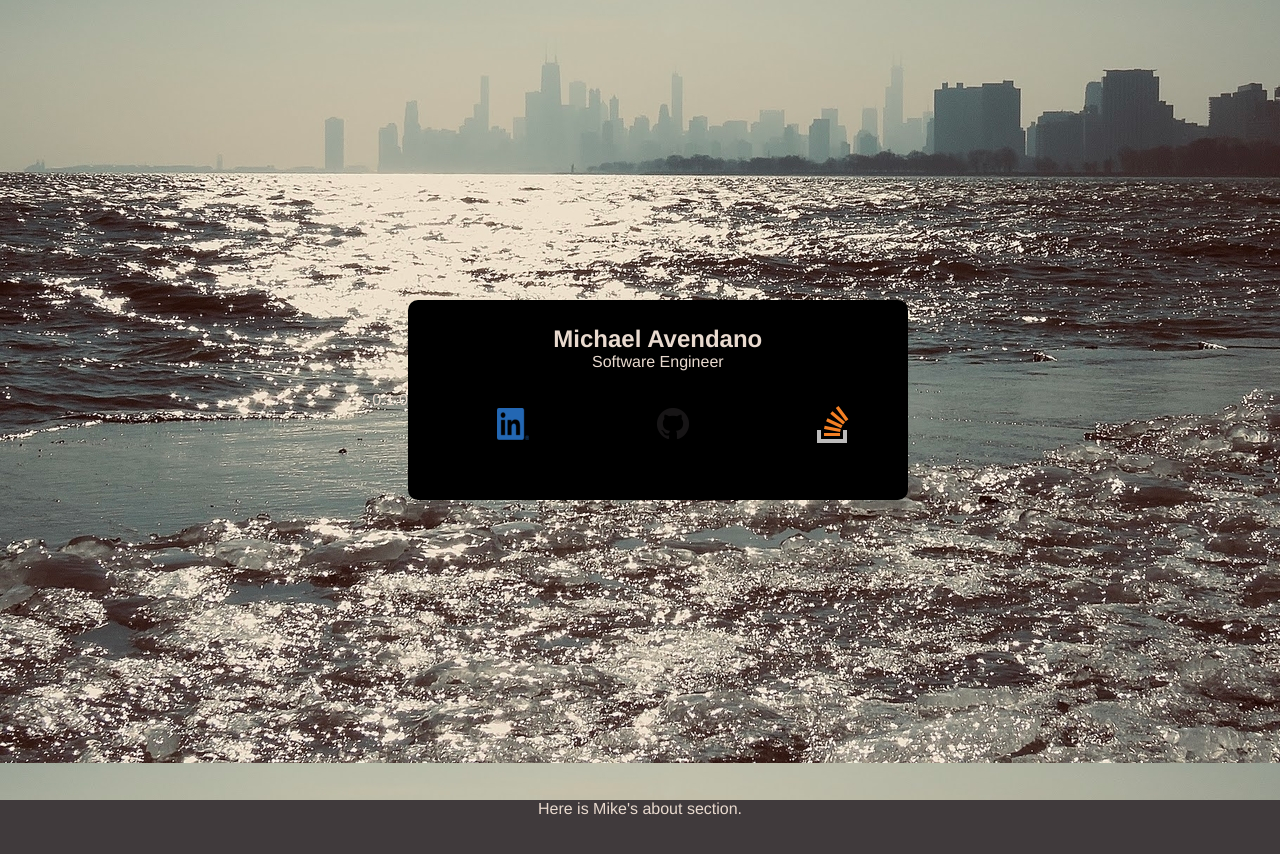
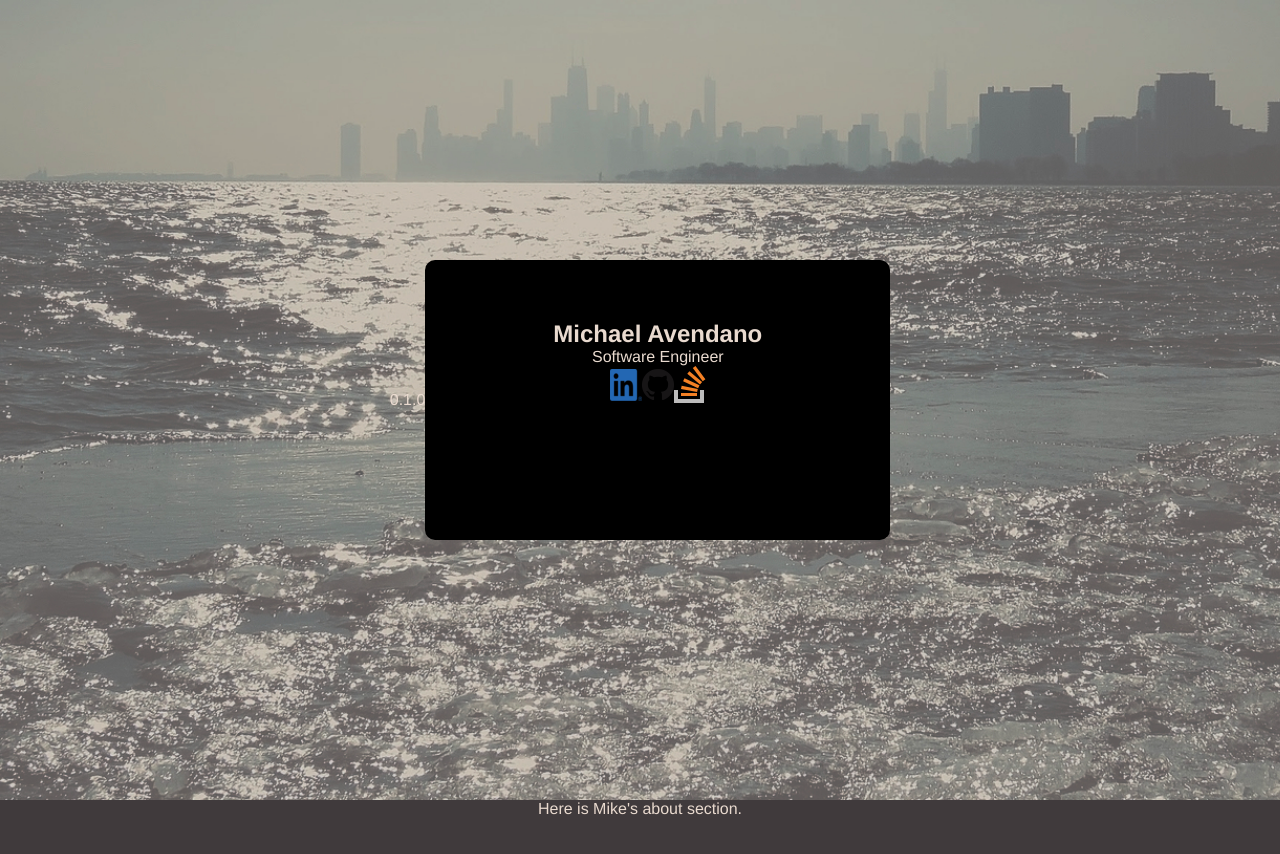
Before and after one commit to avenmia/PersonalWebsite, a Vue app: page / in a window 1280 px wide. Shown: the top 854 px of the page. Built offline with nearby package versions, Linux system fonts and the light colour scheme.

Commit message:
Updating styling

```diff
--- a/src/components/sections/HomeSection.vue
+++ b/src/components/sections/HomeSection.vue
@@ -1,6 +1,5 @@
 <template>
-  <div class="homesection">
-  <link rel="stylesheet" href="path/to/font-awesome/css/font-awesome.min.css">
+  <div class="home-section">
     <div class="home-container">
       <div class="home-container-section">
         <h1>Michael Avendano</h1>
@@ -44,55 +43,34 @@ export default {
 <style scoped>
 
 .home-container-section {
-  margin: 5%;
+  margin-top: 20px;
 }
+
 
 .home-container {
   background: black;
   order: 1;
-  width: 500px;
+  width: auto;
   height: 200px;
   border-radius: 10px;
+  padding: 5vh 10vw
 
 }
 
-.homesection {
+.home-section {
+  position: relative;
   display: flex;
   justify-content: center;
   align-items: center;
+  height: 100vh;
   background-image: url("../../assets/1440x763ChiSkyline.jpg");
-  height: 100%;
-}
-
-h3 {
-    margin: 40px 0 0;
-}
-
-ul {
-    list-style-type: none;
-    padding: 0;
-}
-
-li {
-    display: inline-block;
-    margin: 0 10px;
-}
-
-a {
-    color: #42b983;
-    margin: 5vw;
+  background-size: cover;
 }
 
 .links {
   display: inline-flex;
   justify-content: center;
   align-items: center;
-  height: 50px;
-  margin-top: 30px;
 }
 
-.links:nth-child()
-{
-  position: fixed;
-}
 </style>
```
Also changed, not shown: src/assets/1440x763ChiSkyline.jpg. Lines whose indentation alone changed are shown as unchanged.
